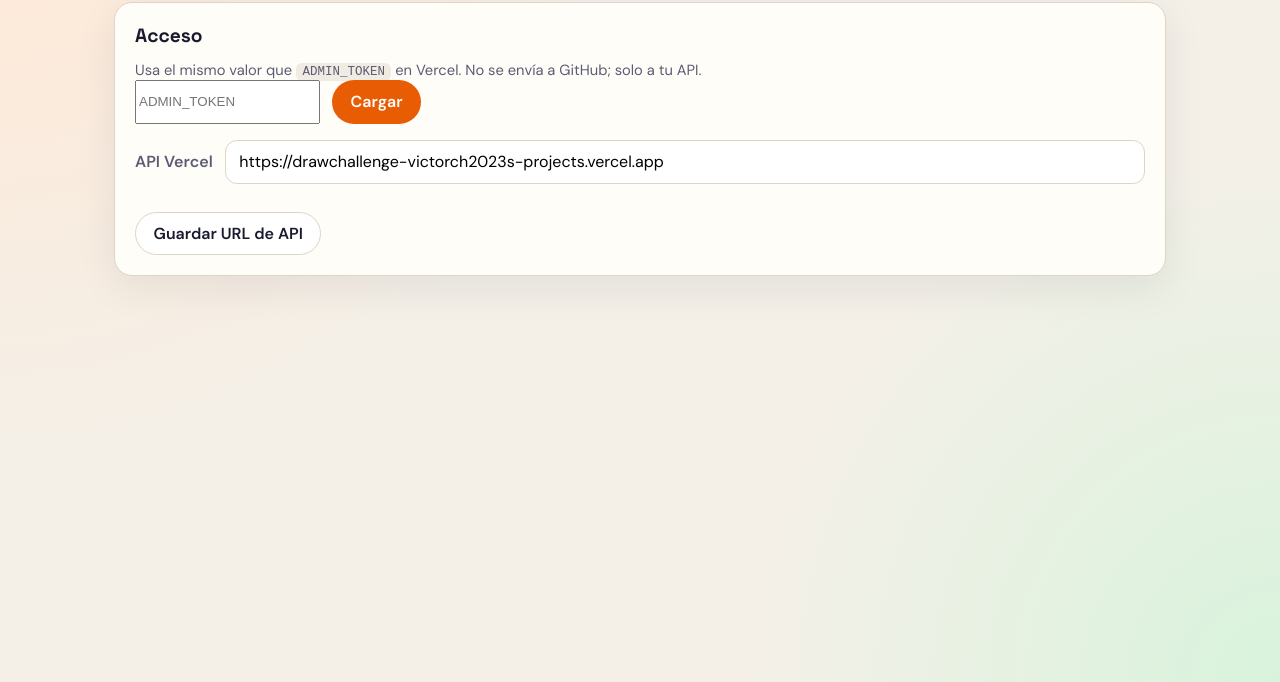
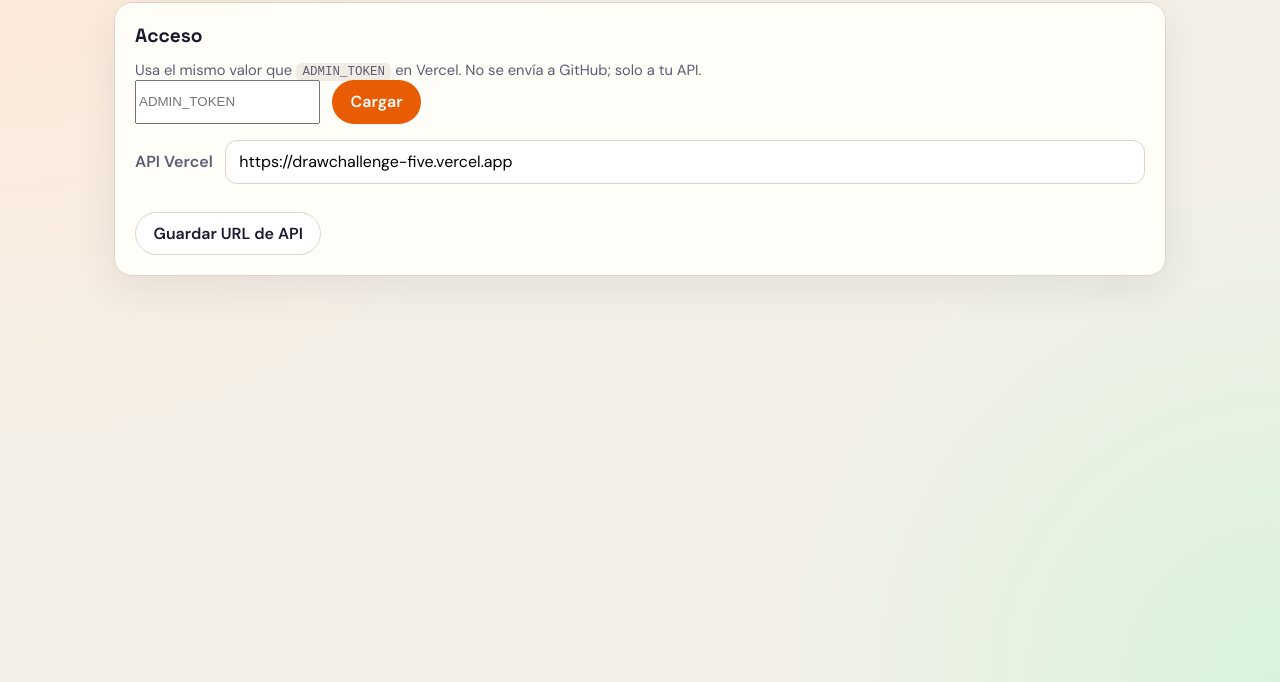
Before and after one commit to victorch2023/drawchallenge, a website with bundled scripts: page stats.html in a window 1280 px wide. Shown: the part 118-800 px from the top of the page. Built offline with nearby package versions, Linux system fonts and the light colour scheme.

Commit message:
Apuntar el registro anónimo a la URL de producción en Vercel.
La API vive en drawchallenge-five.vercel.app.

```diff
--- a/js/storage.js
+++ b/js/storage.js
@@ -8,8 +8,7 @@ const STORAGE_KEYS = {
 };
 
 const DEFAULT_KEYWORDS = ['árbol', 'casa', 'sol', 'gato', 'coche', 'flor'];
-const DEFAULT_ANALYTICS_API =
-  'https://drawchallenge-victorch2023s-projects.vercel.app';
+const DEFAULT_ANALYTICS_API = 'https://drawchallenge-five.vercel.app';
 const MAX_WORD_HISTORY = 200;
 
 export function getKeywords() {
--- a/stats.html
+++ b/stats.html
@@ -43,7 +43,7 @@
           <input
             id="analytics-api-url"
             type="url"
-            placeholder="https://drawchallenge-victorch2023s-projects.vercel.app"
+            placeholder="https://drawchallenge-five.vercel.app"
           >
         </div>
         <button id="btn-save-api" type="button" class="btn btn-secondary" style="margin-top: 0.75rem;">
```
Also changed, not shown: README.md, 1 other file.
